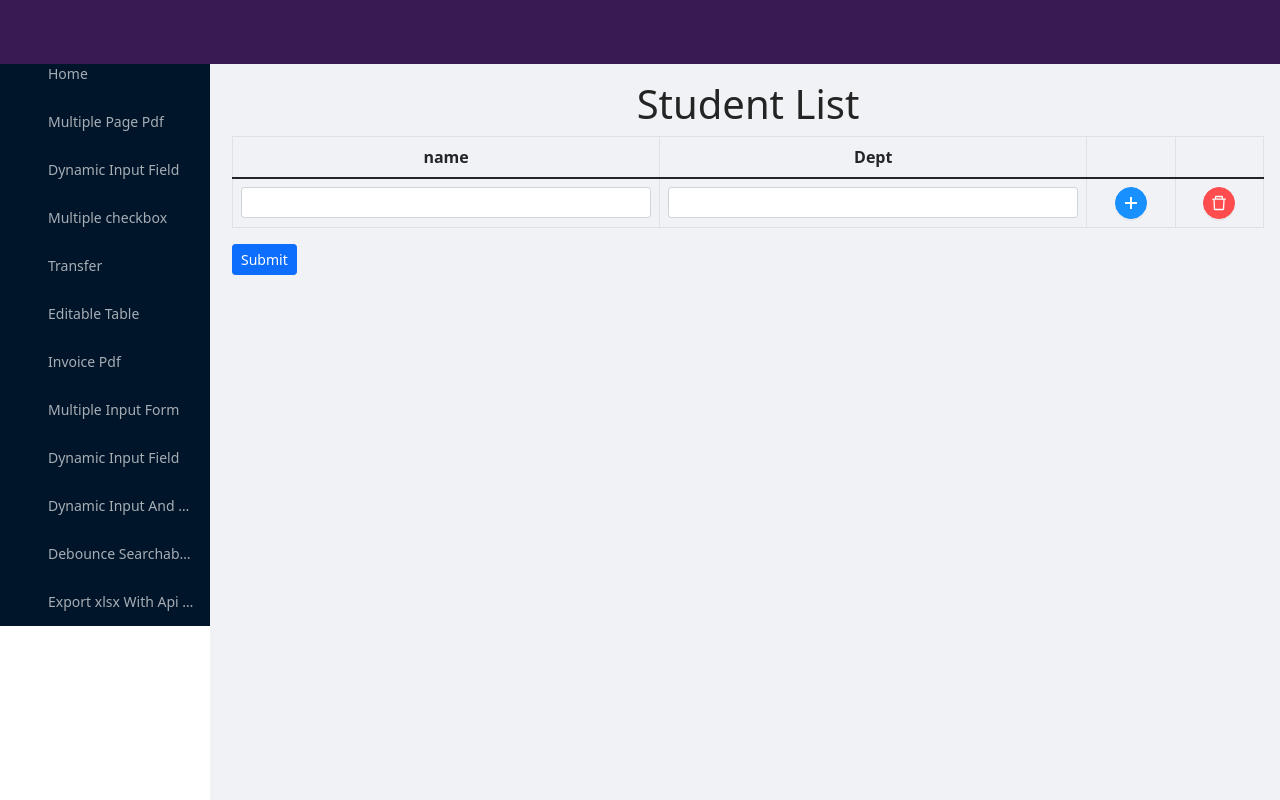
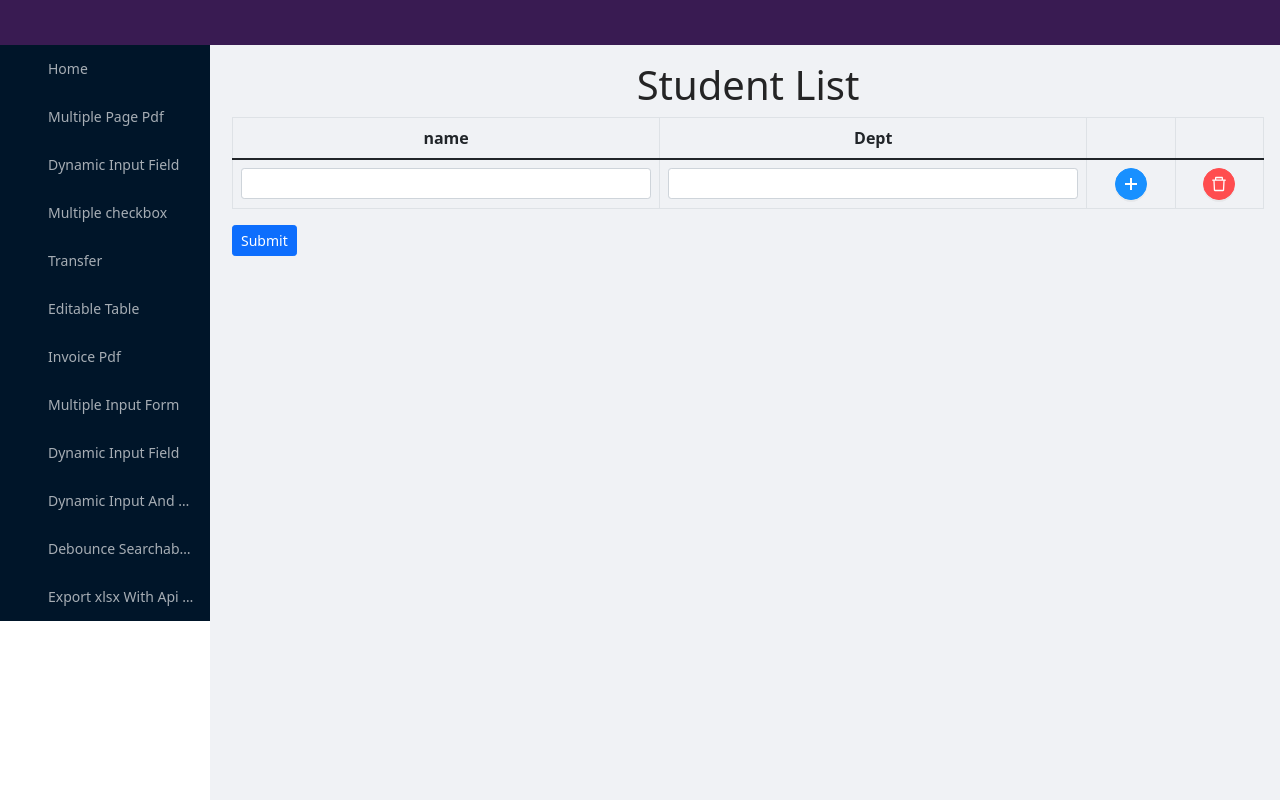
Before and after one commit to sahabubalam/advanced_react_topics, a React (Create React App) app: page /test in a window 1280 px wide. Built offline with nearby package versions, Linux system fonts and the light colour scheme; what @react-pdf/renderer would draw is missing.

Commit message:
header height

```diff
--- a/src/components/AppHeader.js
+++ b/src/components/AppHeader.js
@@ -17,6 +17,7 @@ const AppHeader = () => {
         display: "flex",
         justifyContent: "space-between",
         alignItems: "center",
+        height:"45px"
       }}
     >
     </Layout.Header>
--- a/src/components/SideBar.js
+++ b/src/components/SideBar.js
@@ -96,7 +96,7 @@ const SideBar = () => {
         top: 0,
         bottom: 0,
         transition: '.4s',
-        marginTop:50
+        marginTop:45
       }}
       width={210}
       trigger={null}
```
